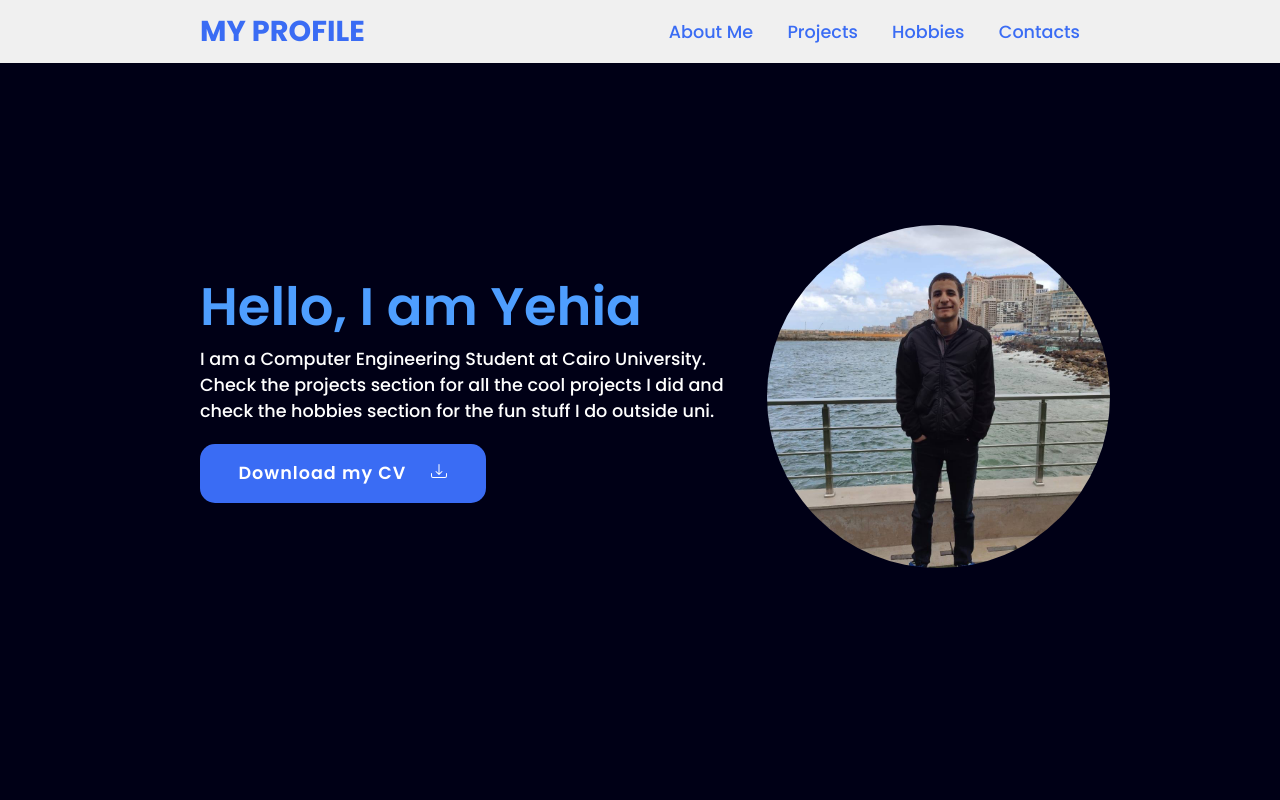
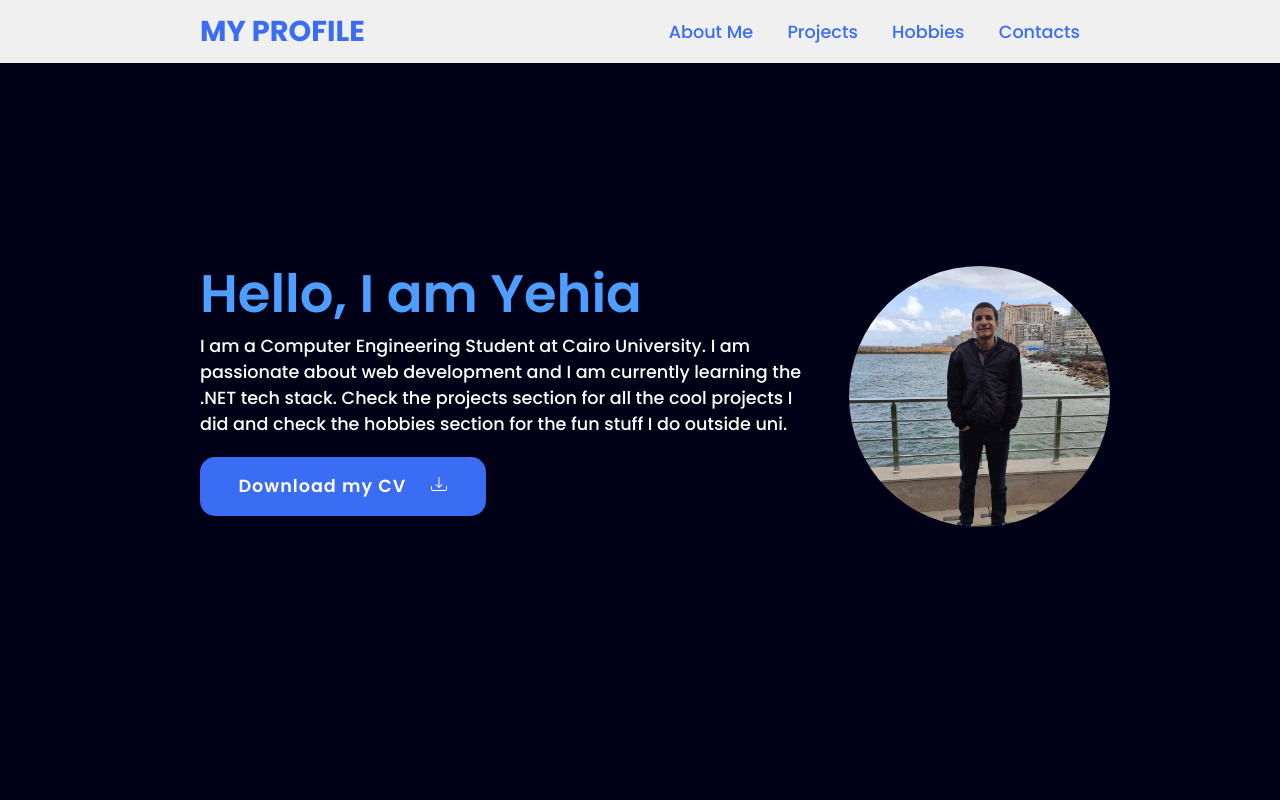
Before and after one commit to yehiatarek63/yehiatarek63.github.io, a plain HTML site: page index.html in a window 1280 px wide. Shown: the top 800 px of the page. Drawn offline with nearby package versions, Linux system fonts and the light colour scheme.

Commit message:
Update index.html

```diff
--- a/index.html
+++ b/index.html
@@ -23,7 +23,7 @@
 
     <section class="main" id="About Me">
         <div>
-            <h2><span>Hello, I am Yehia</span><br>I am a Computer Engineering Student at Cairo University. Check the
+            <h2><span>Hello, I am Yehia</span><br>I am a Computer Engineering Student at Cairo University. I am passionate about web development and I am currently learning the .NET tech stack. Check the
                 projects section for all the cool projects I did and check the hobbies section for the fun stuff I do
                 outside uni.</h2>
             <a href="Documents/CV - Yehia Tarek Ragab.pdf" class="main-btn" download>Download my CV <svg
```
